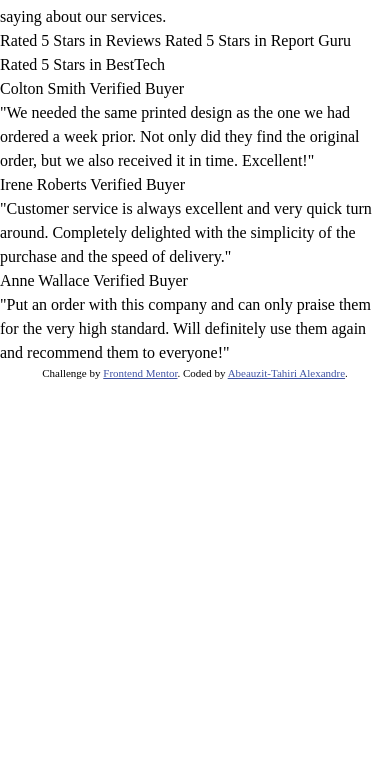
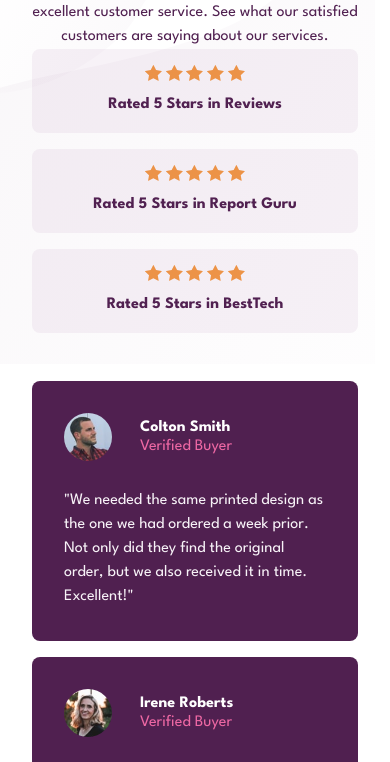
Before and after one commit to Aatypic/social-proof-section, a plain HTML site: page index.html in a window 390 px wide. Shown: the part 139-901 px from the top of the page. Before the commit the page ends 844 px from the top, so only its background shows below. Drawn offline with Linux system fonts and the light colour scheme.

Commit message:
social section page mobile version

```diff
--- a/index.html
+++ b/index.html
@@ -16,39 +16,59 @@
 	</head>
 	<body>
 		<main>
+			<div class="hero">
 				<h1>10,000+ of our users love our products.</h1>
 				<p>
 					We only provide great products combined with excellent customer service. See what our
 					satisfied customers are saying about our services.
 				</p>
-			<span> Rated 5 Stars in Reviews </span>
-			<span>Rated 5 Stars in Report</span>
-			<span>Guru Rated 5 Stars in BestTech</span>
-			<div class="card">
-				<span class="name">Colton Smith</span>
-				<span class="status">Verified Buyer</span>
-				<p>
+				<ul class="ratings">
+					<li>Rated 5 Stars in Reviews</li>
+					<li>Rated 5 Stars in Report Guru</li>
+					<li>Rated 5 Stars in BestTech</li>
+				</ul>
+			</div>
+			<ul class="cards">
+				<li class="card">
+					<div class="card__header">
+						<img src="images/image-colton.jpg" alt="" />
+						<div class="card__header-infos">
+							<p class="card__header-name">Colton Smith</p>
+							<p class="card__header-status">Verified Buyer</p>
+						</div>
+					</div>
+					<p class="card__quote">
 						"We needed the same printed design as the one we had ordered a week prior. Not only did
 						they find the original order, but we also received it in time. Excellent!"
 					</p>
+				</li>
+				<li class="card">
+					<div class="card__header">
+						<img src="images/image-irene.jpg" alt="" />
+						<div class="card__header-infos">
+							<p class="card__header-name">Irene Roberts</p>
+							<p class="card__header-status">Verified Buyer</p>
 						</div>
-			<div class="card">
-				<span class="name">Irene Roberts</span>
-				<span class="status">Verified Buyer</span>
-				<p>
+					</div>
+					<p class="card__quote">
 						"Customer service is always excellent and very quick turn around. Completely delighted
 						with the simplicity of the purchase and the speed of delivery."
 					</p>
+				</li>
+				<li class="card">
+					<div class="card__header">
+						<img src="images/image-anne.jpg" alt="" />
+						<div class="card__header-infos">
+							<p class="card__header-name">Anne Wallace</p>
+							<p class="card__header-status">Verified Buyer</p>
 						</div>
-
-			<div class="card">
-				<span class="name">Anne Wallace</span>
-				<span class="status">Verified Buyer</span>
-				<p>
-					"Put an order with this company and can only praise them for the very high standard. Will
-					definitely use them again and recommend them to everyone!"
+					</div>
+					<p class="card__quote">
+						"Put an order with this company and can only praise them for the very high standard.
+						Will definitely use them again and recommend them to everyone!"
 					</p>
-			</div>
+				</li>
+			</ul>
 		</main>
 
 		<footer>
--- a/style.css
+++ b/style.css
@@ -11,6 +11,8 @@
 	--fweight-reg: 400;
 	--fweight-medium: 500;
 	--fweight-bold: 700;
+
+	--br: 0.5rem;
 }
 
 /* resets */
@@ -35,10 +37,10 @@ dd {
 	margin: 0;
 }
 
-/* Remove list styles on ul, ol elements with a list role, which suggests default styling will be removed */
-ul[role="list"],
-ol[role="list"] {
+ul {
 	list-style: none;
+	margin: 0;
+	padding: 0;
 }
 
 /* Set core root defaults */
@@ -65,14 +67,6 @@ picture {
 	display: block;
 }
 
-/* Inherit fonts for inputs and buttons */
-input,
-button,
-textarea,
-select {
-	font: inherit;
-}
-
 /* Remove all animations, transitions and smooth scroll for people that prefer not to see them */
 @media (prefers-reduced-motion: reduce) {
 	html:focus-within {
@@ -88,6 +82,124 @@ select {
 		scroll-behavior: auto !important;
 	}
 }
+
+/* general styling */
+
+body {
+	font-family: var(--ff-primary);
+	color: var(--clr-primary800);
+	position: relative;
+}
+body::before,
+body::after {
+	content: "";
+	position: absolute;
+	width: 100%;
+	height: 100%;
+	background-repeat: no-repeat;
+}
+body::before {
+	background-image: url(images/bg-pattern-top-mobile.svg);
+	top: 0;
+	left: 0;
+}
+body::after {
+	background-image: url(images/bg-pattern-bottom-mobile.svg);
+	bottom: 0;
+	right: 0;
+}
+main {
+	display: grid;
+	grid-template-columns: 1fr;
+	padding: 2rem;
+	place-items: center;
+	gap: 3rem;
+}
+.hero > * {
+	margin-inline: auto;
+}
+
+h1 {
+	line-height: 0.8;
+	max-width: 13ch;
+	font-weight: var(--fweight-bold);
+	letter-spacing: -1px;
+	font-size: 2.2rem;
+}
+.ratings {
+	display: flex;
+	width: 100%;
+}
+.ratings > li {
+	width: 100%;
+	background-color: var(--clr-neutral300);
+	font-weight: var(--fweight-bold);
+	padding: 1rem;
+	border-radius: var(--br);
+}
+.ratings > li::before {
+	content: "";
+	background-image: url(images/icon-star.svg);
+	width: 100px;
+	height: 1rem;
+	background-repeat: space;
+	margin: 0 auto;
+	margin-bottom: 0.75rem;
+	display: block;
+}
+
+main > p {
+	color: var(--clr-neutral700);
+	font-weight: var(--fweight-medium);
+	max-width: 32ch;
+}
+@media screen and (max-width: 50em) {
+	.hero h1,
+	.hero p,
+	.ratings {
+		text-align: center;
+	}
+	.ratings {
+		flex-direction: column;
+		gap: 1rem;
+	}
+}
+.cards {
+	display: flex;
+	flex-direction: column;
+	gap: 1rem;
+}
+
+.card {
+	max-width: 28rem;
+	--spacing: 2rem;
+	background-color: var(--clr-primary800);
+	border-radius: var(--br);
+	padding: var(--spacing);
+}
+.card__header {
+	display: flex;
+	gap: 1.75rem;
+	margin-bottom: 1.75rem;
+	line-height: 1.2;
+	align-items: center;
+}
+
+.card__header img {
+	border-radius: 50%;
+	width: 3rem;
+}
+.card__header-name {
+	color: var(--clr-neutral100);
+	font-weight: var(--fweight-bold);
+}
+.card__header-status {
+	color: var(--clr-primary100);
+}
+
+.card__quote {
+	color: var(--clr-neutral300);
+}
 .attribution {
 	font-size: 11px;
 	text-align: center;
```
Lines whose indentation alone changed are shown as unchanged.
